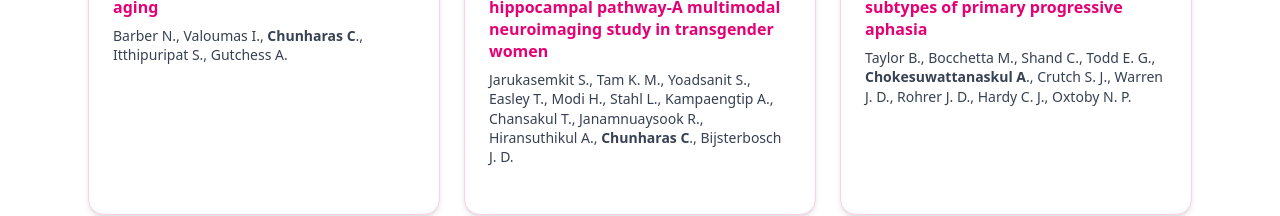
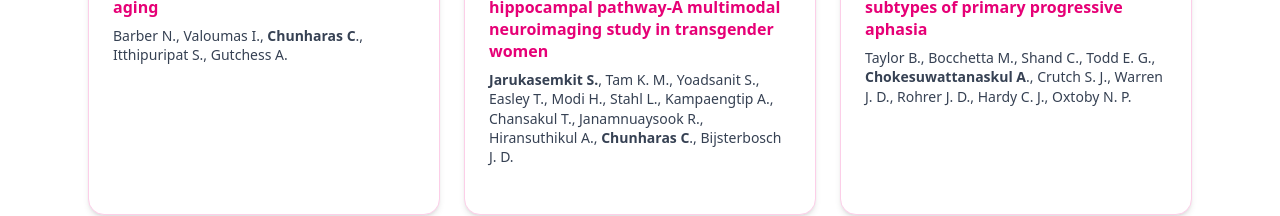
Before and after one commit to tokecny/cccn-website-2.0, a Next.js app: page / in a window 1280 px wide. Shown: the part 2352-2568 px from the top of the page. Built offline with nearby package versions, Linux system fonts and the light colour scheme.

Commit message:
Add authorsInLab
- to highlights people in lab who have been published
- minor remark in fetch_publications.py

```diff
--- a/src/components/publications.tsx
+++ b/src/components/publications.tsx
@@ -23,6 +23,9 @@ const filters = [
   { key: 'comp', label: 'Computational' },
   { key: 'neuro', label: 'Neuroscience' },
 ]
+
+const authorsInLab = ['Chunharas C', 'Chokesuwattanaskul A', ' Chunamchai S.', 'Phusuwan W.', 'Jarukasemkit S.', 'Poungtubtim C.', 'SINGTOKUM N.', 'Jongmekwamsuk K.', 'Panyanirun N.'];
+const boldPattern = new RegExp(`(${authorsInLab.join('|')})`, 'g');
 
 export default function Publications() {
   const [publications, setPublications] = useState<Publication[]>([])
@@ -119,7 +122,7 @@ export default function Publications() {
                 <p
                   className="text-sm text-gray-700 leading-snug"
                   dangerouslySetInnerHTML={{
-                      __html: pub.authors.replace(/(Chunharas C|Chokesuwattanaskul A)/g, '<strong>$1</strong>'),
+                      __html: pub.authors.replace(boldPattern, '<strong>$1</strong>'),
                     }}
                 />
               </CardContent>
```
Also changed, not shown: 1 other file (tests, documents, lock files or other folders).
